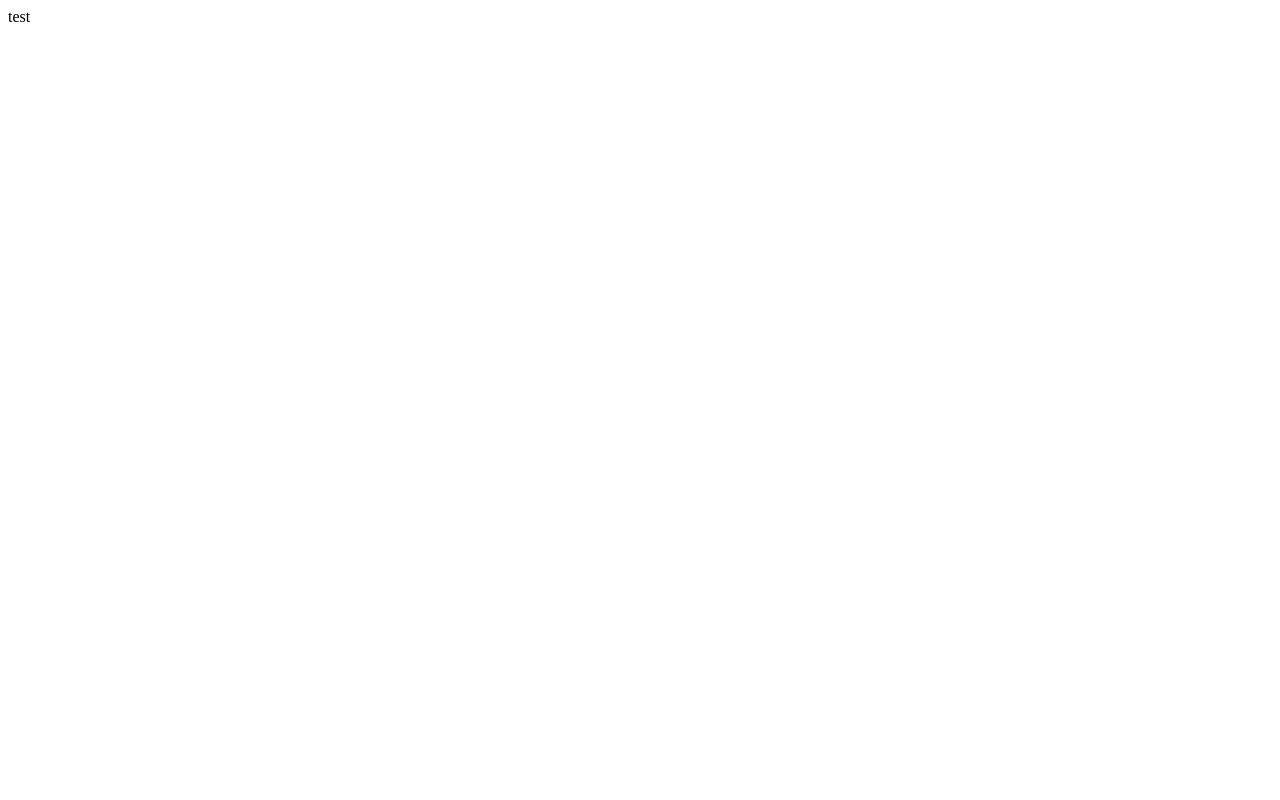
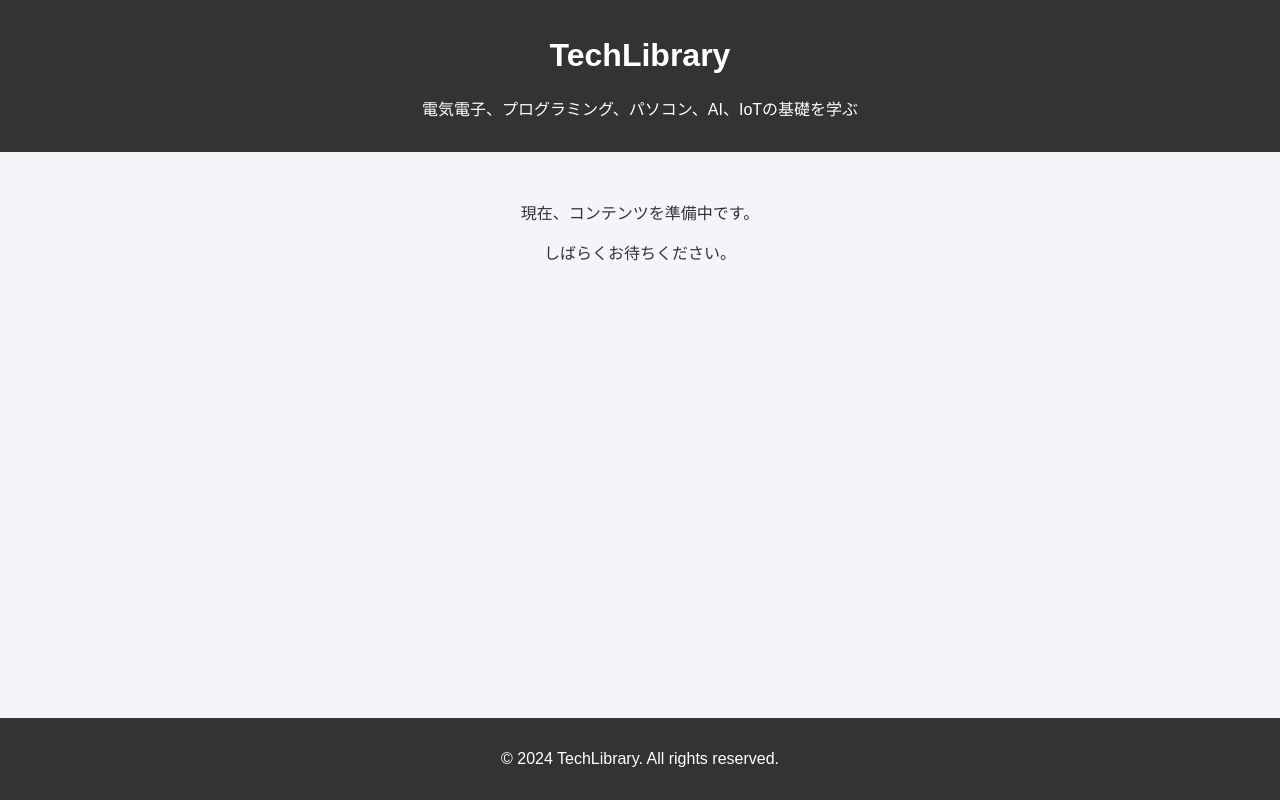
Before and after one commit to syun88/TechLibrary, a plain HTML site: page index.html in a window 1280 px wide. Drawn offline with Linux system fonts and the light colour scheme.

Commit message:
Update index.html

```diff
--- a/index.html
+++ b/index.html
@@ -3,11 +3,47 @@
 <head>
     <meta charset="UTF-8">
     <meta name="viewport" content="width=device-width, initial-scale=1.0">
-    <title>
-        TechLibrary
-        </title>
+    <title>TechLibrary</title>
+    <style>
+        body {
+            font-family: Arial, sans-serif;
+            margin: 0;
+            padding: 0;
+            background-color: #f4f4f9;
+            color: #333;
+        }
+        header {
+            background-color: #333;
+            color: #fff;
+            padding: 1rem 0;
+            text-align: center;
+        }
+        main {
+            padding: 2rem;
+            text-align: center;
+        }
+        footer {
+            background-color: #333;
+            color: #fff;
+            text-align: center;
+            padding: 1rem 0;
+            position: fixed;
+            bottom: 0;
+            width: 100%;
+        }
+    </style>
 </head>
 <body>
-    test
+    <header>
+        <h1>TechLibrary</h1>
+        <p>電気電子、プログラミング、パソコン、AI、IoTの基礎を学ぶ</p>
+    </header>
+    <main>
+        <p>現在、コンテンツを準備中です。</p>
+        <p>しばらくお待ちください。</p>
+    </main>
+    <footer>
+        <p>&copy; 2024 TechLibrary. All rights reserved.</p>
+    </footer>
 </body>
 </html>
```
